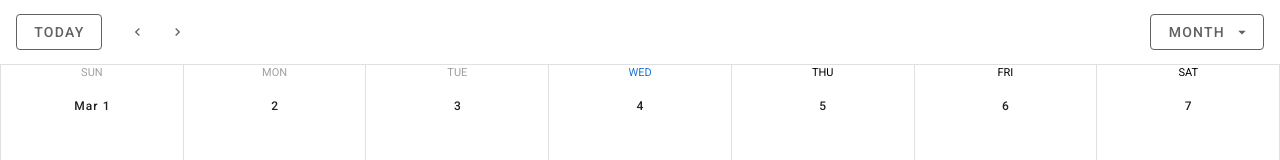
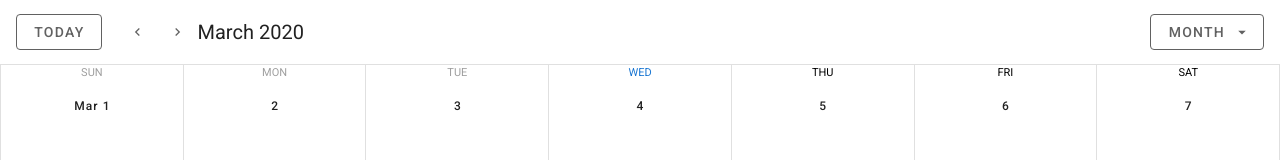
Before and after one commit to webroyit/c3v2f5-calendar, a Vue app: page / in a window 1280 px wide. Shown: the top 160 px of the page. Built offline with nearby package versions, Linux system fonts and the light colour scheme; no server answers; the database is empty; what vue-textarea-autosize would draw is missing.

Commit message:
Add methods to display the date based on the calendar focus

```diff
--- a/src/components/Calendar.vue
+++ b/src/components/Calendar.vue
@@ -136,6 +136,42 @@ export default {
   mounted(){
     this.getEvents();
   },
+  // display the date as title
+  computed: {
+    title () {
+      const { start, end } = this
+      if (!start || !end) {
+        return ''
+      }
+
+      const startMonth = this.monthFormatter(start)
+      const endMonth = this.monthFormatter(end)
+      const suffixMonth = startMonth === endMonth ? '' : endMonth
+
+      const startYear = start.year
+      const endYear = end.year
+      const suffixYear = startYear === endYear ? '' : endYear
+
+      const startDay = start.day + this.nth(start.day)
+      const endDay = end.day + this.nth(end.day)
+
+      switch (this.type) {
+        case 'month':
+          return `${startMonth} ${startYear}`
+        case 'week':
+        case '4day':
+          return `${startMonth} ${startDay} ${startYear} - ${suffixMonth} ${endDay} ${suffixYear}`
+        case 'day':
+          return `${startMonth} ${startDay} ${startYear}`
+      }
+      return ''
+    },
+    monthFormatter () {
+      return this.$refs.calendar.getFormatter({
+        timeZone: 'UTC', month: 'long',
+      })
+    },
+  },
   methods: {
     // firebase return a promise
     async getEvents(){
@@ -192,7 +228,25 @@ export default {
       }
 
       nativeEvent.stopPropagation();
-    }
+    },
+    // update the date of the title
+    updateRange({ start, end }) {
+      this.start = start
+      this.end = end
+    },
+    nth(d) {
+      return d > 3 && d < 21
+        ? 'th'
+        : ['th', 'st', 'nd', 'rd', 'th', 'th', 'th', 'th', 'th', 'th'][d % 10]
+    },
+    rnd(a, b) {
+      return Math.floor((b - a + 1) * Math.random()) + a
+    },
+    formatDate(a, withTime) {
+      return withTime
+        ? `${a.getFullYear()}-${a.getMonth() + 1}-${a.getDate()} ${a.getHours()}:${a.getMinutes()}`
+        : `${a.getFullYear()}-${a.getMonth() + 1}-${a.getDate()}`
+    },
   }
 }
 </script>
```
